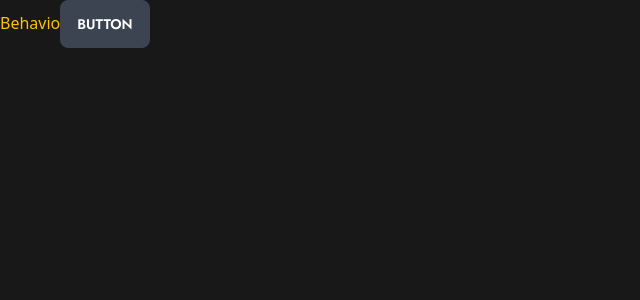
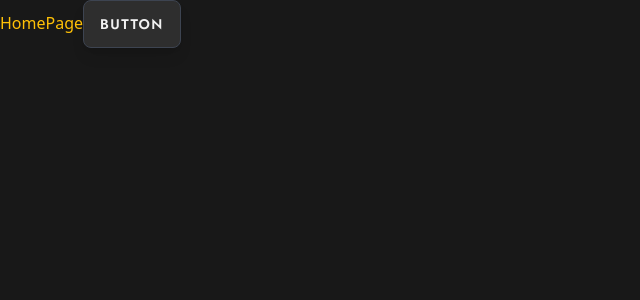
Before and after one commit to leodvincci/behav.io, a React (Vite) app in the folder behavio_frontend/: page / in a window 1280 px wide. Shown: the top 300 px of the page, without its empty margins (0-640 px from the left). Built offline with nearby package versions, Linux system fonts and the light colour scheme.

Commit message:
added btn styling

```diff
--- a/behavio_frontend/src/App.tsx
+++ b/behavio_frontend/src/App.tsx
@@ -1,8 +1,15 @@
+import { useEffect } from "react"
+import { redirect } from "react-router-dom"
+
 const App = () => {
+
+  useEffect(() => {
+    redirect('/login')
+  }, [])
   return (
     <div className="bg-primary h-screen text-accent">
-      Behavio
-      <button className="btn">Button</button>
+      HomePage
+      <button className='btn text-secondary mx-auto tracking-widest bg-primary-light hover:bg-primary-dark shadow-lg hover:shadow-xl active:shadow-lg'>Button</button>
     </div>
   )
 }
```
